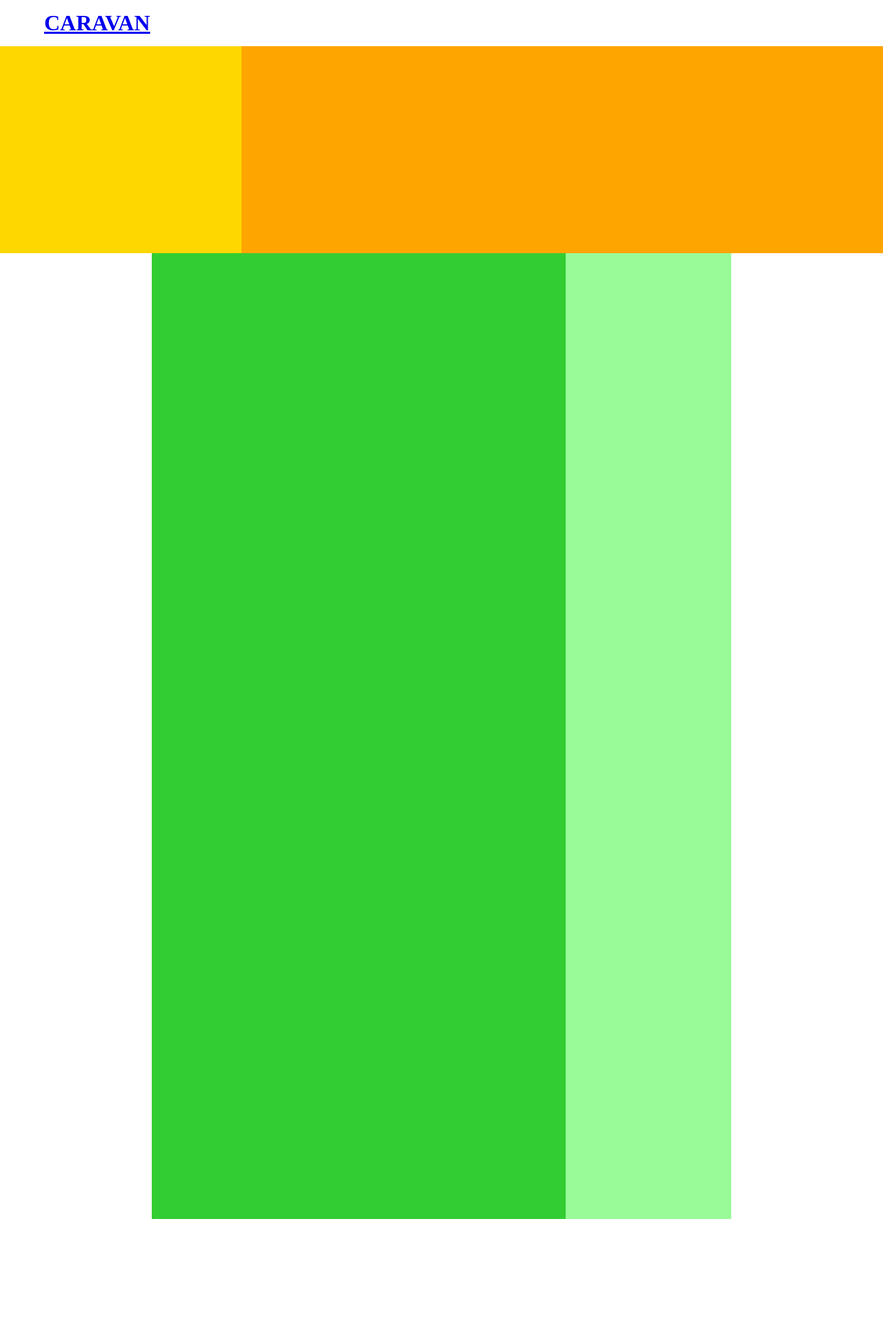
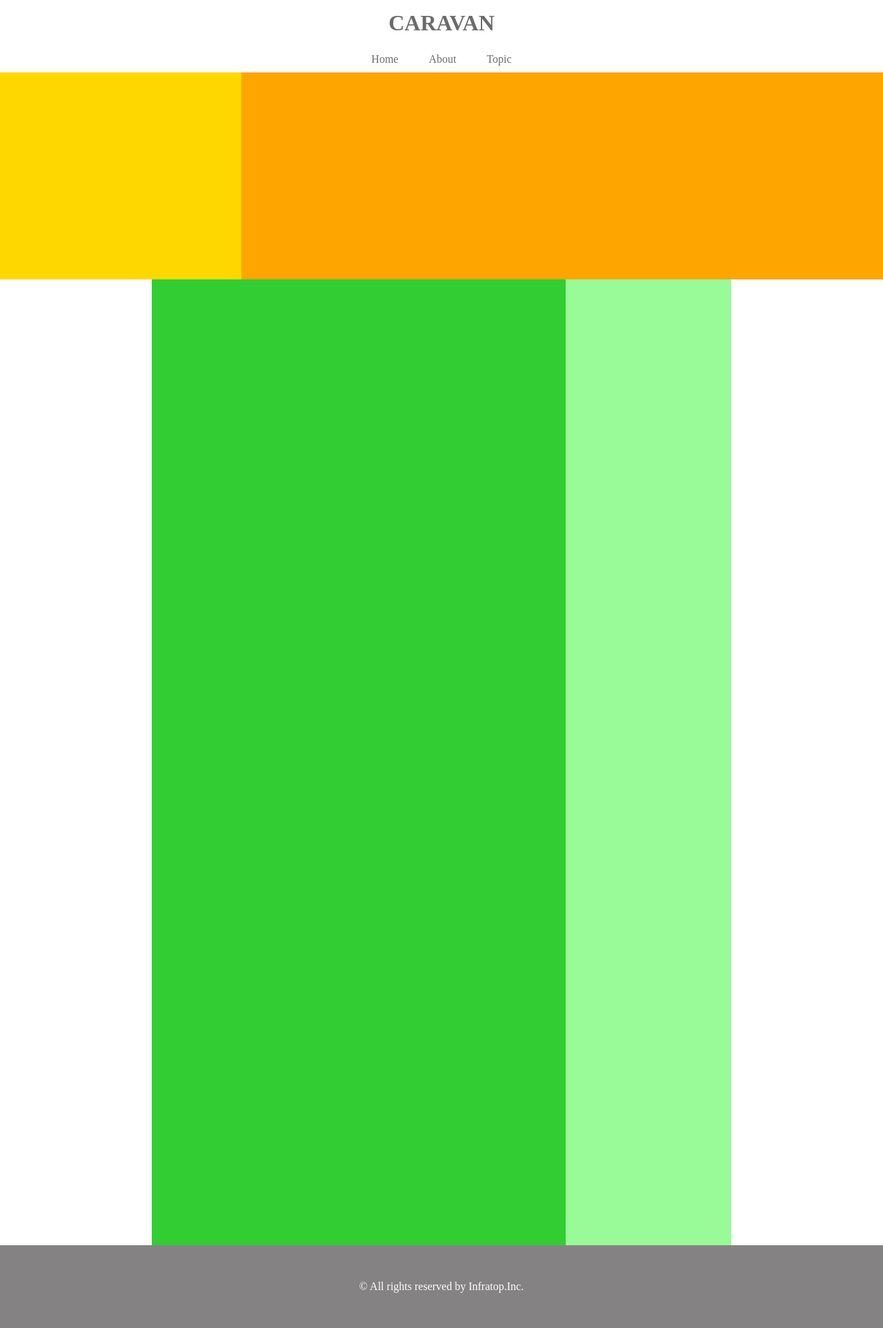
Before and after one commit to wazuo/Review-HTML-CSS, a plain HTML site: page caravan/index.html in a window 1280 px wide. Shown: the whole page at 69% size. Before the commit the page ends 1887 px from the top, so only its background shows below. Drawn offline with Linux system fonts and the light colour scheme.

Commit message:
[finish]html5章終了

```diff
--- a/caravan/index.html
+++ b/caravan/index.html
@@ -16,6 +16,16 @@
       </h1>
     </header>
 
+    <!-- navigation -->
+    <nav>
+      <ul class="nav-list">
+        <li class="nav-list-item">
+          <a href="index.html">Home</a>
+        </li>
+        <li class="nav-list-item">About</li>
+        <li class="nav-list-item">Topic</li>
+      </ul>
+    </nav>
     <!-- main-visual用のdiv -->
     <div class="main-visual">
       <div class="main-visual-content"></div>
@@ -28,6 +38,8 @@
     </div>
 
     <!-- footer -->
-    <footer></footer>
+    <footer>
+      <p class="footer-text">© All rights reserved by Infratop.Inc.</p>
+    </footer>
   </body>
 </html>
--- a/caravan/style.css
+++ b/caravan/style.css
@@ -1,7 +1,13 @@
+/* ブラウザがそれぞれ持っているCSSをリセットする為の記述 */
 * {
   margin: 0;
   padding: 0;
   box-sizing: border-box;
+  color: #6c6b6b;
+}
+
+a {
+  text-decoration: none;
 }
 
 
@@ -9,10 +15,23 @@ header {
   width: 90%;/* 横幅90% */
   padding: 15px 0;
   margin: 0 auto;
+  text-align: center;
 }
 
 header .heading { /* headerタグ内のheadingクラスのみ反映される */
   font-size: 32px;
+}
+
+.nav-list {
+  text-align: center;
+  padding: 10px 0;
+  margin: 0 auto;
+}
+
+.nav-list-item {
+  list-style: none;
+  display: inline-block;
+  margin: 0 20px;
 }
 
 .main-visual {
@@ -49,6 +68,13 @@ header .heading { /* headerタグ内のheadingクラスのみ反映される */
 footer {
   width: 100%;/* 横幅いっぱい */
   height: 120px;/* 高さ120px*/
+  text-align: center;
+  line-height: 120px;
+  background-color: #848282;
+}
+
+.footer-text {
+  color: #fff;
 }
 
 /* 横幅いっぱい */
--- /dev/null
+++ b/html5/演習問題/style.css
@@ -0,0 +1,102 @@
+* {
+  margin: 0;
+  padding: 0;
+  box-sizing: border-box;
+}
+
+h1 {
+  text-align: center;
+  margin: 20px 0;
+}
+
+.nav-list {
+  padding: 15px 0;
+  text-align: center;
+  border-top: 1px solid #848282;
+  border-bottom: 1px solid #848282;
+}
+
+.nav-list-item {
+  list-style: none;
+  display: inline-block;
+  margin: 0 20px;
+}
+
+.main {
+  width: 800px;
+  margin: 50px auto;
+  display: flex;
+  flex-wrap: wrap;
+}
+.box1 {
+  width: 200px;
+  height: 200px;
+  background-color: #e6ffe9;
+}
+.box2 {
+  width: 200px;
+  height: 200px;
+  background-color: #cbffd3;
+}
+.box3 {
+  width: 200px;
+  height: 200px;
+  background-color: #aeffbd;
+}
+.box4 {
+  width: 200px;
+  height: 200px;
+  background-color: #93ffab;
+}
+.box5 {
+  width: 200px;
+  height: 200px;
+  background-color: #f3ffd8;
+}
+.box6 {
+  width: 200px;
+  height: 200px;
+  background-color: #edffbe;
+}
+.box7 {
+  width: 200px;
+  height: 200px;
+  background-color: #e9ffa5;
+}
+.box8 {
+  width: 200px;
+  height: 200px;
+  background-color: #e4ff8d;
+}
+.box9 {
+  width: 200px;
+  height: 200px;
+  background-color: #d9e5ff;
+}
+.box10 {
+  width: 200px;
+  height: 200px;
+  background-color: #bad3ff;
+}
+.box11 {
+  width: 200px;
+  height: 200px;
+  background-color: #a5c6ff;
+}
+.box12 {
+  width: 200px;
+  height: 200px;
+  background-color: #8eb8ff;
+}
+
+footer {
+  width: 100%;
+  height: 120px;
+  text-align: center;
+  line-height: 120px;
+  background-color: #848282;
+}
+
+.footer-text {
+  color: #fff;
+}
--- /dev/null
+++ b/html5/確認問題/style.css
@@ -0,0 +1,21 @@
+* {
+  margin: 0;
+  padding: 0;
+  box-sizing: border-box;
+}
+
+.header {
+  width: 10%;
+}
+
+.headline {
+  font-size: 22px;
+}
+
+.nav {
+  text-align: center;
+}
+
+.list {
+  padding-left: 40px;
+}
```
Also changed, not shown: html5/演習問題/index.html (added, +48 -0 lines), html5/確認問題/index.html (added, +20 -0 lines).
